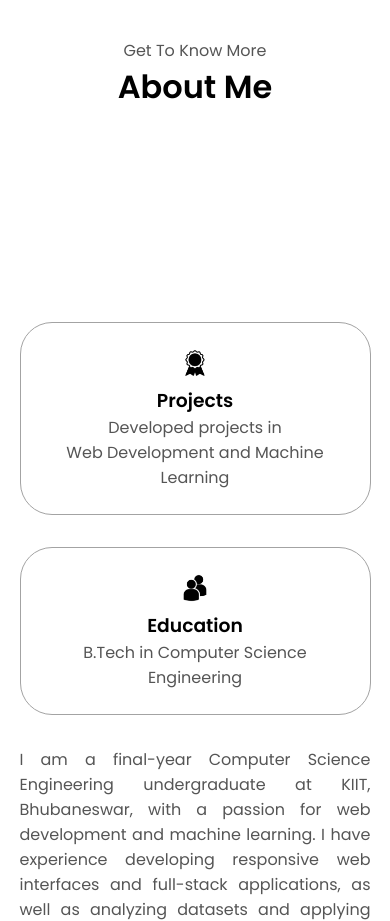
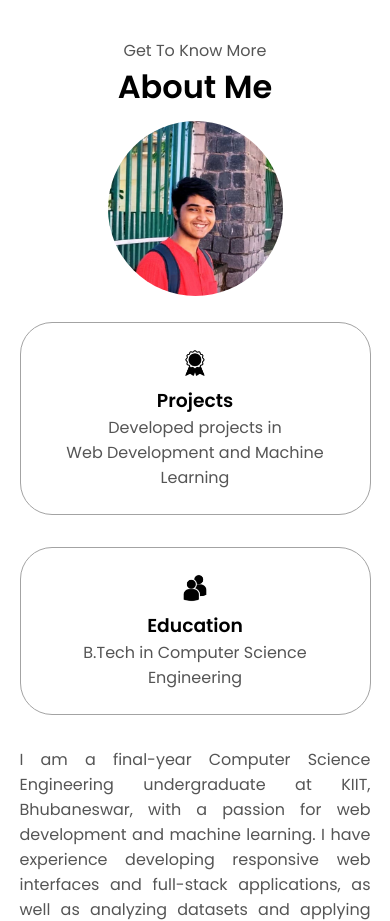
Before and after one commit to soumyabrata-samanta/Portfolio, a plain HTML site: page portfolio/index.html in a window 390 px wide. Shown: the part 840-1761 px from the top of the page. Drawn offline with Linux system fonts and the light colour scheme.

Commit message:
Update style.css

```diff
--- a/portfolio/style.css
+++ b/portfolio/style.css
@@ -303,23 +303,35 @@ section {
 }
 @media (max-width: 1080px) {
   .about-containers {
-    flex-direction: column; /* Stack content vertically */
+    flex-direction: column;
 
   }
 
   .about-pic {
-    height: 250px; /* Smaller image */
-    width: 250px; /* Adjust spacing */
+    height: 250px;
+    width: 250px;
     margin:10px;
   }
 }
 @media (max-width:500px){
   .about-pic{
-    height: 200px; /* Smaller image */
+    height: 200px;
     width: 200px;
   }
 }
-@media (max-width:480px){
+@media (max-width:400px){
+  .about-pic{
+    height: 175px;
+    width: 175px;
+  }
+}
+@media (max-width:360px){
+  .about-pic{
+    height: 150px;
+    width: 150px;
+  }
+}
+@media (max-width:300px){
   .about-pic{
     display:none;
   }
```
